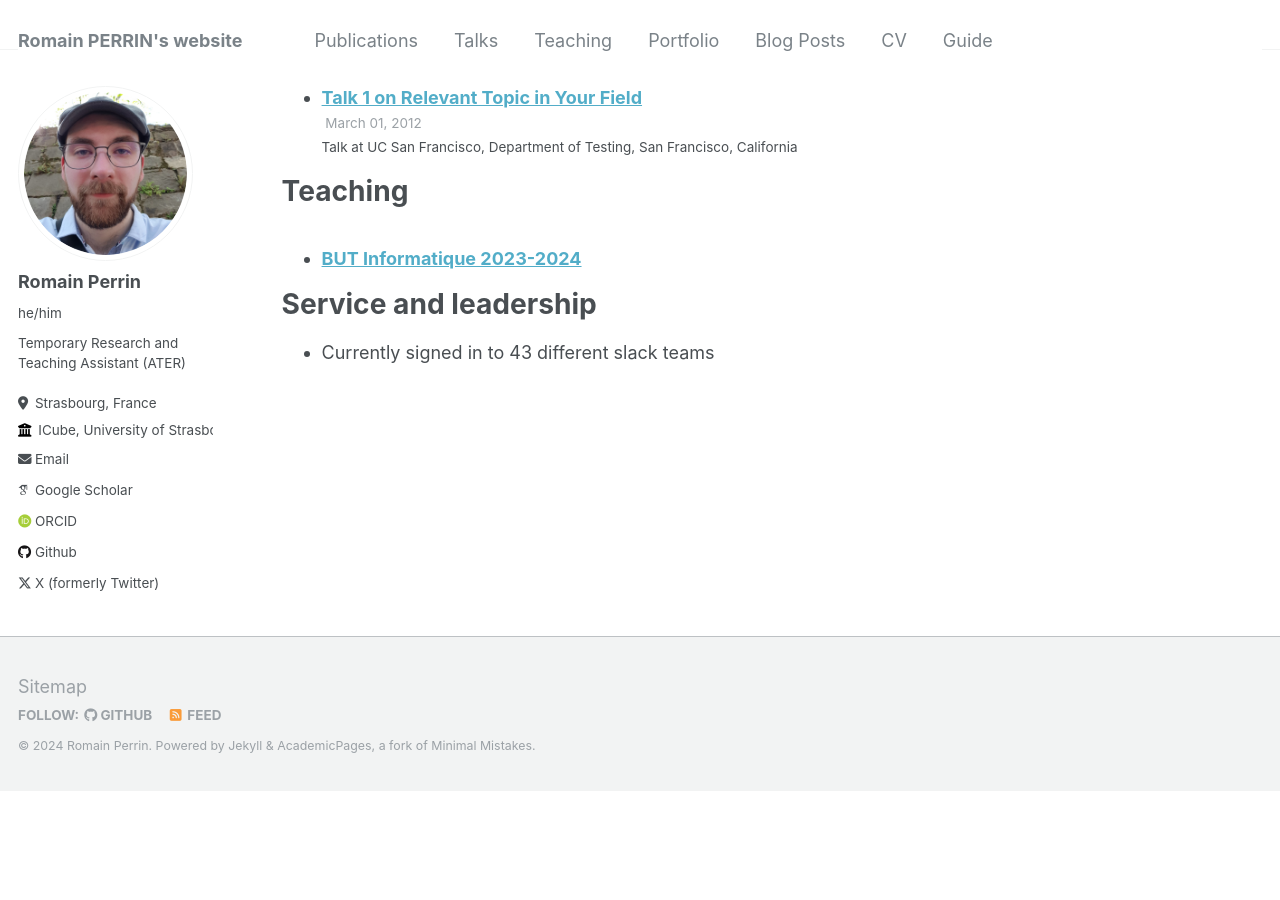
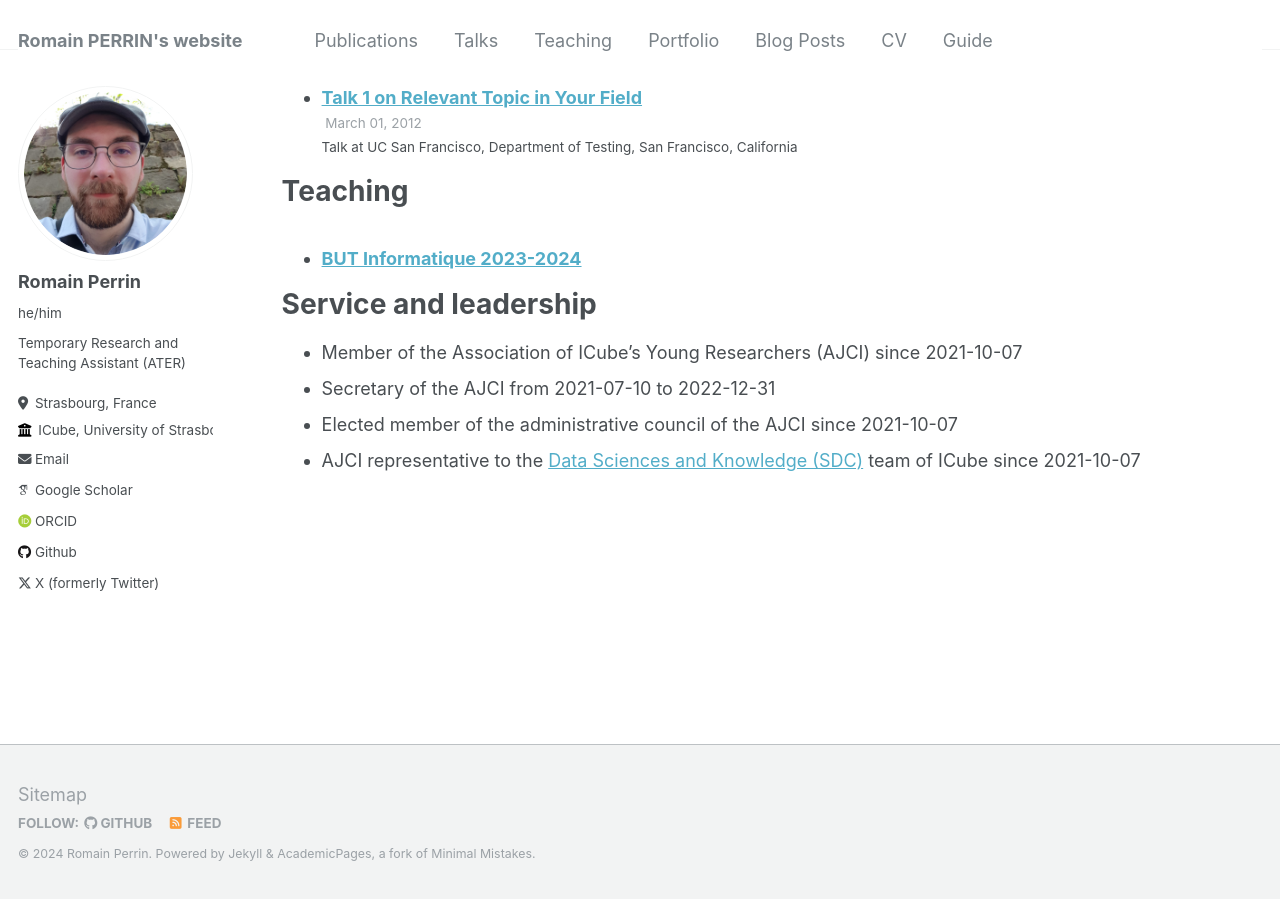
Before and after one commit to Romain96/Romain96.github.io, a Jekyll site: the page built from _pages/cv.md, in a window 1280 px wide and 900 px high, scrolled down 1586 px. Built offline with Jekyll 4.4.1, drawn with Linux system fonts in a browser that asks for light colours; some web fonts are replaced; before the commit the page ends 2378 px from its top, so only the background shows below that.

Commit message:
update cv

```diff
--- a/_pages/cv.md
+++ b/_pages/cv.md
@@ -62,4 +62,7 @@ Teaching
 
 Service and leadership
 ======
-* Currently signed in to 43 different slack teams
+* Member of the Association of ICube's Young Researchers (AJCI) since 2021-10-07
+* Secretary of the AJCI from 2021-07-10 to 2022-12-31
+* Elected member of the administrative council of the AJCI since 2021-10-07
+* AJCI representative to the [Data Sciences and Knowledge (SDC)](https://sdc.icube.unistra.fr/en/index.php/Home) team of ICube since 2021-10-07
```
